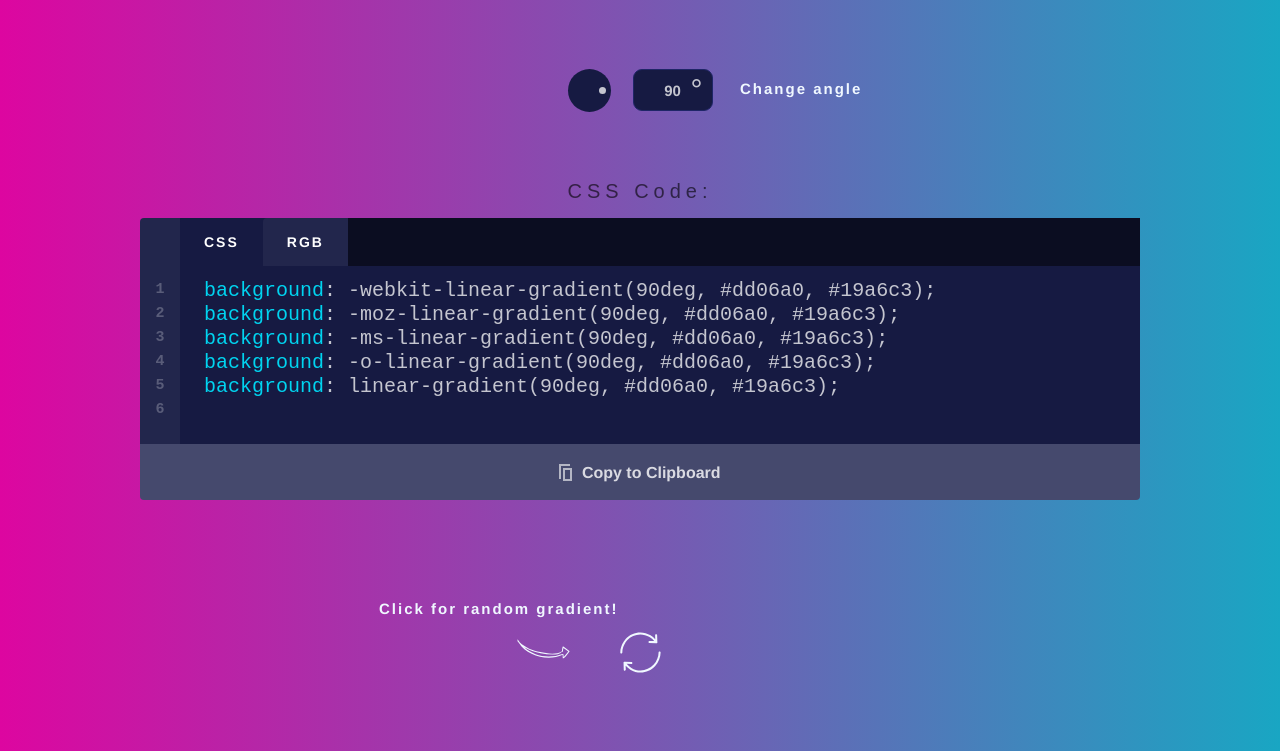
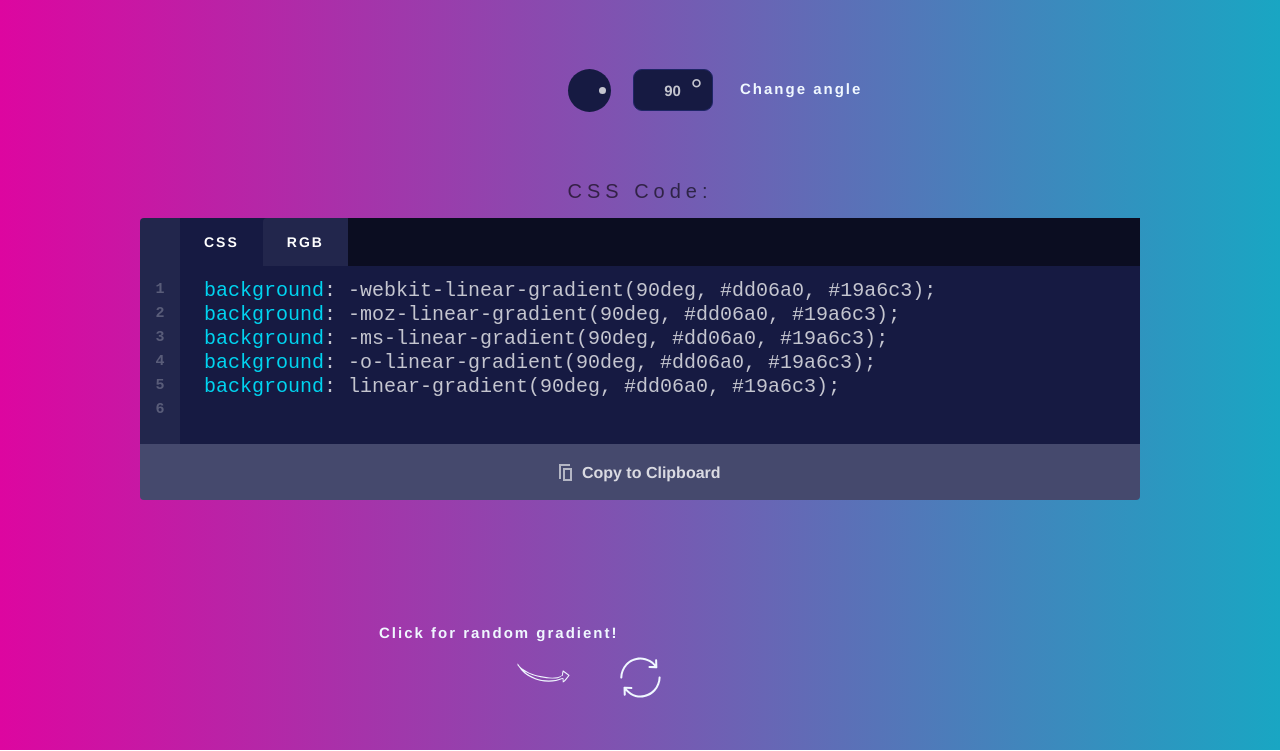
Before and after one commit to matic031/CSS-Gradient-Background-Generator, a plain HTML site: page index.html in a window 1280 px wide. Shown: the part 374-1125 px from the top of the page. Drawn offline with Linux system fonts and the light colour scheme.

Commit message:
Update style.css

```diff
--- a/style.css
+++ b/style.css
@@ -385,12 +385,11 @@ h2 {
 
 .random-gradient__section {
   width: 100%;
-  max-height: 10rem;
-  margin-top: 5rem;
+
   display: flex;
   justify-content: center;
   align-items: center;
-  margin-bottom: 10rem;
+
 }
 
 .random-gradient__button {
```
